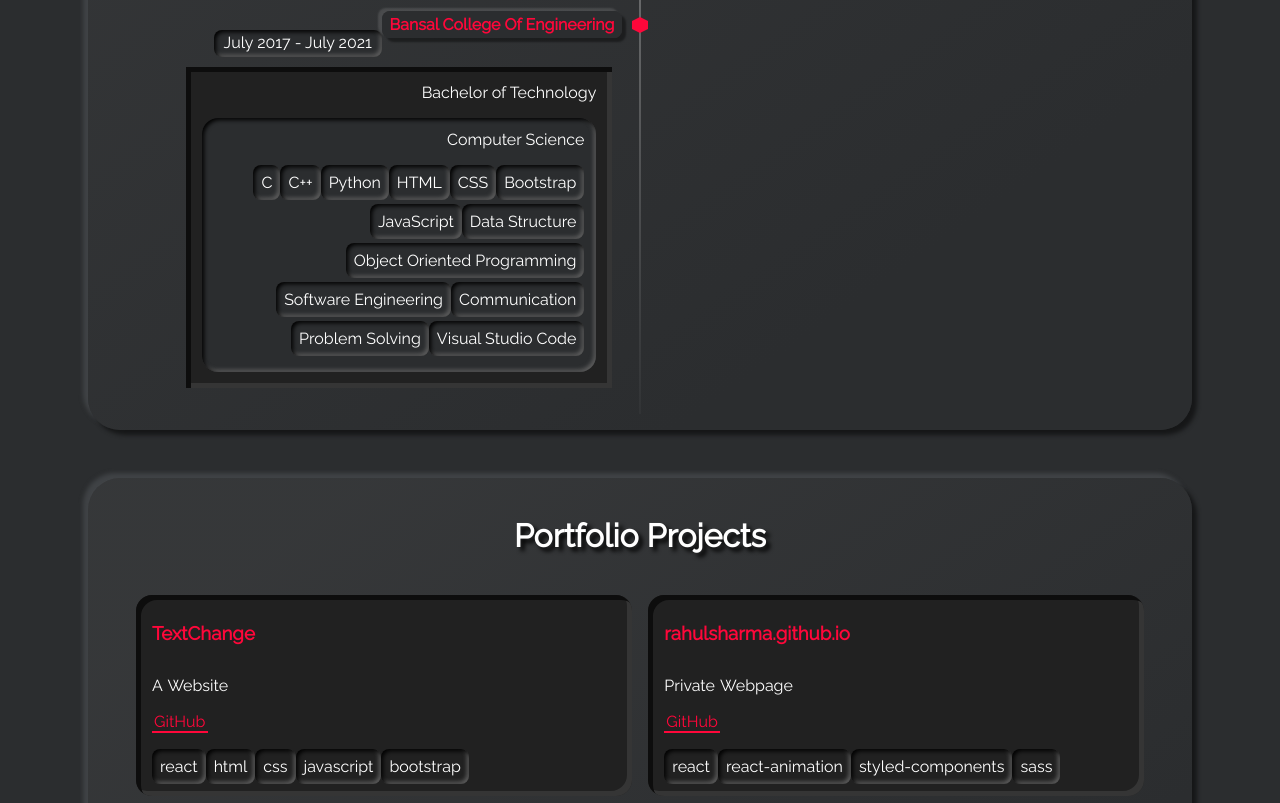
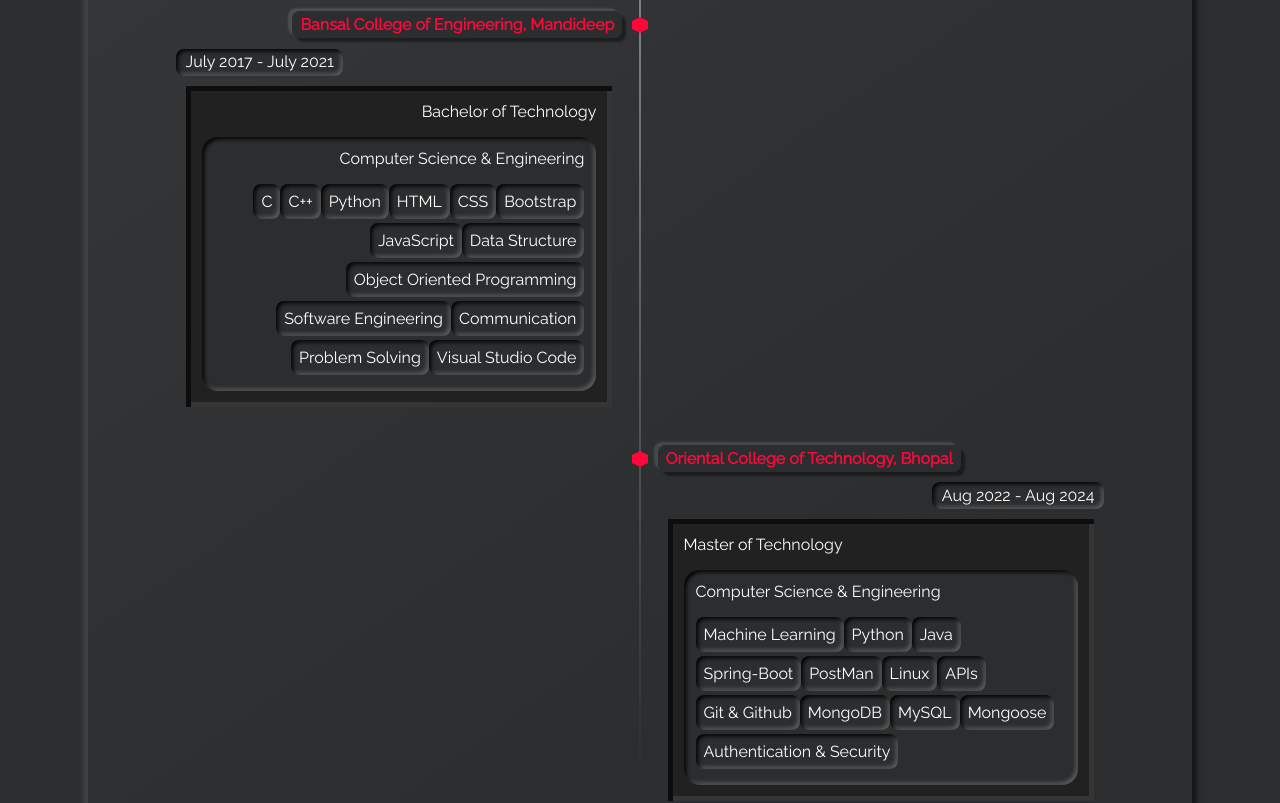
Before and after one commit to Rahulqqq/rahul.github.io, a React (Create React App) app: page / in a window 1280 px wide. Shown: the part 960-1763 px from the top of the page. Built offline with nearby package versions, Linux system fonts and the light colour scheme; what react-animations would draw is missing.

Commit message:
Masters update

```diff
--- a/src/component/Experience.js
+++ b/src/component/Experience.js
@@ -33,7 +33,7 @@
                           <span className="tag neumorphism-card">APIs</span>
                           <span className="tag neumorphism-card">Git & Github</span>
                           <span className="tag neumorphism-card">MongoDB</span>
-                          <span className="tag neumorphism-card">mySQL</span>
+                          <span className="tag neumorphism-card">MySQL</span>
                           <span className="tag neumorphism-card">Mongoose</span>
                           <span className="tag neumorphism-card">Authentication & Security</span>
                       </div>
@@ -61,7 +61,7 @@
                   <span className='hexagon'></span>
                   <span className='flag neumorphism-button' data-aos="zoom-in-left">
                     <a href="https://bce.ac.in/" target="_blank" rel="noreferrer">
-                      <span>Bansal College Of Engineering</span>
+                      <span>Bansal College of Engineering, Mandideep</span>
                     </a>
                   </span>
                   <span className='time-wrapper' data-aos="zoom-in-left">
@@ -71,7 +71,7 @@
                 <div className='neumorphism-card-mid'>
                 Bachelor of Technology
                   <div className="desc neumorphism-card" data-aos="zoom-in-left">
-                      Computer Science
+                      Computer Science & Engineering
                       <div className="tag-wrapper">
                           <span className="tag neumorphism-card">C</span>
                           <span className="tag neumorphism-card">C++</span>
@@ -91,6 +91,41 @@
                 </div>
               </div>
             </li>
+            <li>
+              <div className='direction-r'>
+                <div className='flag-wrapper'>
+                  <span className='hexagon'></span>
+                  <span className='flag neumorphism-button' data-aos="zoom-in-left">
+                    <a href="" target="_blank" rel="noreferrer">
+                      <span>Oriental College of Technology, Bhopal</span>
+                    </a>
+                  </span>
+                  <span className='time-wrapper' data-aos="zoom-in-left">
+                    <span className='time neumorphism-card'>Aug 2022 - Aug 2024</span>
+                  </span>
+                </div>
+                <div className='neumorphism-card-mid'>
+                  Master of Technology
+                  <div className="desc neumorphism-card" data-aos="zoom-in-left">
+                   Computer Science & Engineering
+                      <div className="tag-wrapper">
+                          <span className="tag neumorphism-card">Machine Learning</span>
+                          <span className="tag neumorphism-card">Python</span>
+                          <span className="tag neumorphism-card">Java</span>
+                          <span className="tag neumorphism-card">Spring-Boot</span>
+                          <span className="tag neumorphism-card">PostMan</span>
+                          <span className="tag neumorphism-card">Linux</span>
+                          <span className="tag neumorphism-card">APIs</span>
+                          <span className="tag neumorphism-card">Git & Github</span>
+                          <span className="tag neumorphism-card">MongoDB</span>
+                          <span className="tag neumorphism-card">MySQL</span>
+                          <span className="tag neumorphism-card">Mongoose</span>
+                          <span className="tag neumorphism-card">Authentication & Security</span>
+                      </div>
+                  </div>
+                </div>
+              </div>
+            </li>
           </ul>
         </div>
       </section>
--- a/src/component/Icons.js
+++ b/src/component/Icons.js
@@ -50,7 +50,7 @@
           </div>
           <span className="label">Telegram</span>
         </a>
-        <a className="social-link whatsapp" aria-label="My Whatsapp" target="_blank" rel="noreferrer" href="https://wa.me/9630322001">
+        <a className="social-link whatsapp" aria-label="My Whatsapp" target="_blank" rel="noreferrer" href="https://wa.me/+919630322001">
           <svg viewBox="0 0 200 200" className="circle">
             <circle cx="100" cy="100" r="80" fill='null' />
           </svg>
```
Also changed, not shown: 1 other file (tests, documents, lock files or other folders).
